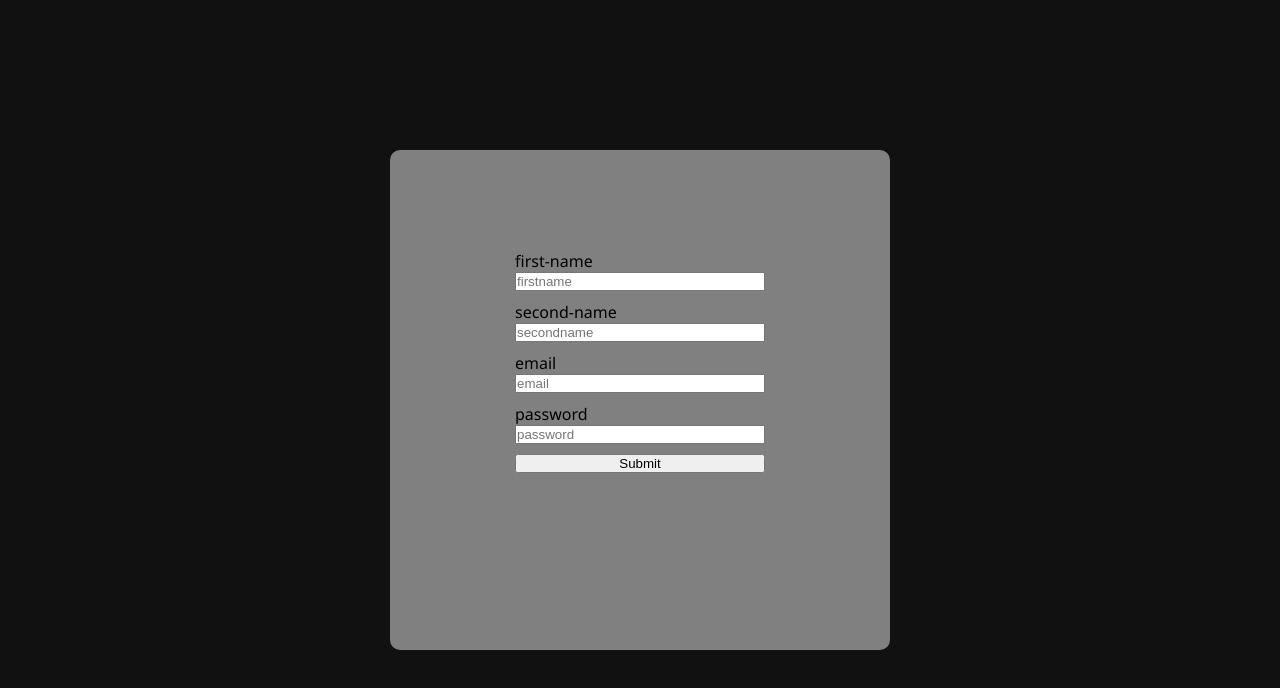
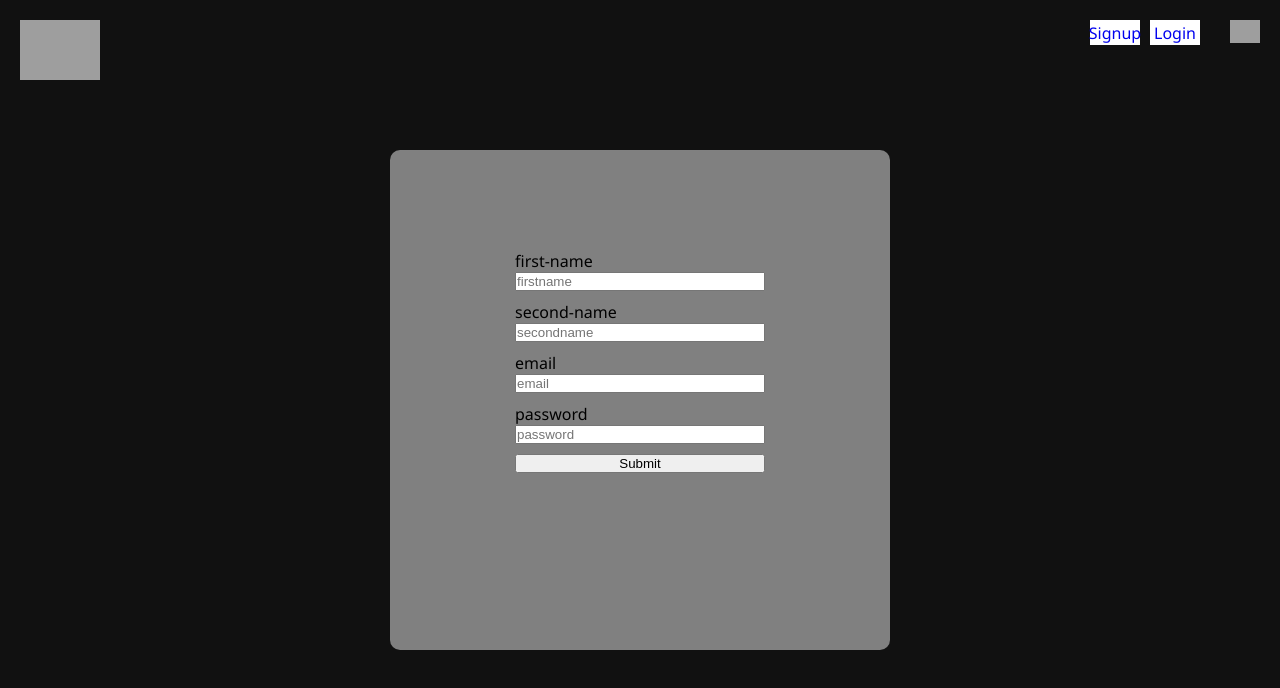
Before and after one commit to azeekk/netflix-clone, a React (Create React App) app: page /signin in a window 1280 px wide. Shown: the top 688 px of the page. Built offline with nearby package versions, Linux system fonts and the light colour scheme; grey boxes are pictures that could not be loaded.

Commit message:
Configure React app for deployment to GitHub Pages

```diff
--- a/package.json
+++ b/package.json
@@ -8,6 +8,7 @@
     "@testing-library/react": "^13.4.0",
     "@testing-library/user-event": "^13.5.0",
     "axios": "^1.5.1",
+    "firebase": "^10.12.0",
     "react": "^18.2.0",
     "react-dom": "^18.2.0",
     "react-router-dom": "^6.23.1",
--- a/src/Components/Login/Login.js
+++ b/src/Components/Login/Login.js
@@ -1,9 +1,11 @@
 import React from 'react'
+import Navbar from '../Navbar/Navbar'
 
 function Login() {
   return (
     <div>
             <div className='signin'>
+              <Navbar />
       <div className='container'>
         <form>
             <label>email</label>
--- a/src/Components/Navbar/Navbar.css
+++ b/src/Components/Navbar/Navbar.css
@@ -20,3 +20,31 @@
     right: 20px;
     width: 30px;
 }
+.left {
+    width: 100%;
+}
+.right {
+    display: flex;
+    justify-content: end;
+    width: 100%;
+}
+.login {
+    width: 50px;
+    height: 25px;
+    background-color: white;
+    display: flex;
+    align-items: center;
+    justify-content: center;
+    margin-right: 80px;
+    text-decoration: none;
+}
+.signup {
+    width: 50px;
+    height: 25px;
+    background-color: white;
+    display: flex;
+    align-items: center;
+    justify-content: center;
+    margin-right: 10px;
+    text-decoration: none;
+}
--- a/src/Components/Navbar/Navbar.js
+++ b/src/Components/Navbar/Navbar.js
@@ -1,10 +1,16 @@
 import React from 'react'
 import "./Navbar.css"
+import {Link} from 'react-router-dom'
 
 function Navbar() {
   return (
     <div className='navbar'>
-      <img className='logo' src="https://upload.wikimedia.org/wikipedia/commons/thumb/0/08/Netflix_2015_logo.svg/1920px-Netflix_2015_logo.svg.png" alt="netflix_logo"></img>
+      <div className='left'>
+      <Link to={'/netflix-clone'}><img className='logo' src="https://upload.wikimedia.org/wikipedia/commons/thumb/0/08/Netflix_2015_logo.svg/1920px-Netflix_2015_logo.svg.png" alt="netflix_logo"></img></Link>
+      </div>
+      <div className='right'></div>
+     <Link to={'/signin'} style={{textDecoration:'none'}}><div className='signup'>Signup</div></Link>
+     <Link to={'/login'} style={{textDecoration:'none'}}><div className='login'>Login</div></Link>
       <img className='avatar' src="https://i.pinimg.com/originals/0d/dc/ca/0ddccae723d85a703b798a5e682c23c1.png" alt="Avatar"></img>
     </div>
   )
--- a/src/Components/Signin/Signin.js
+++ b/src/Components/Signin/Signin.js
@@ -1,9 +1,18 @@
 import React from 'react'
+import Navbar from '../Navbar/Navbar'
 import './Signin.css'
+import { Firebase } from '../../Firebase/firebase'
 
 function Signin() {
+function handleSubmit(e) {
+  e.preventDefault()
+  Firebase.auth().createUserWithEmailAndPassword().then((userCredentials)=>{
+    console.log(userCredentials);
+  })
+}
   return (
      <div className='signin'>
+      <Navbar />
       <div className='container'>
         <form>
             <label>first-name</label>
@@ -14,7 +23,7 @@ function Signin() {
             <input type="email" name='email' className='email' placeholder='email' />
             <label>password</label>
             <input type="password" name='password' className='password' placeholder='password' />
-            <button>Submit</button>
+            <button onClick={handleSubmit}>Submit</button>
         </form>
       </div>
     </div>
--- /dev/null
+++ b/src/Firebase/firebase.js
@@ -0,0 +1,14 @@
+import firebase from "firebase/compat/app"
+import 'firebase/compat/auth'
+
+
+const firebaseConfig = {
+    apiKey: "AIzaSyBWubwR2smKQIwbrPQhmwbQaE5NEEJ2kTk",
+    authDomain: "netflix-account-b4623.firebaseapp.com",
+    projectId: "netflix-account-b4623",
+    storageBucket: "netflix-account-b4623.appspot.com",
+    messagingSenderId: "1072813356925",
+    appId: "1:1072813356925:web:25643d9b8ada9fab8d3e14",
+    measurementId: "G-NRPRRYX1K6"
+  };
+export const Firebase = firebase.initializeApp(firebaseConfig)
```
Also changed, not shown: 1 other file (tests, documents, lock files or other folders).
